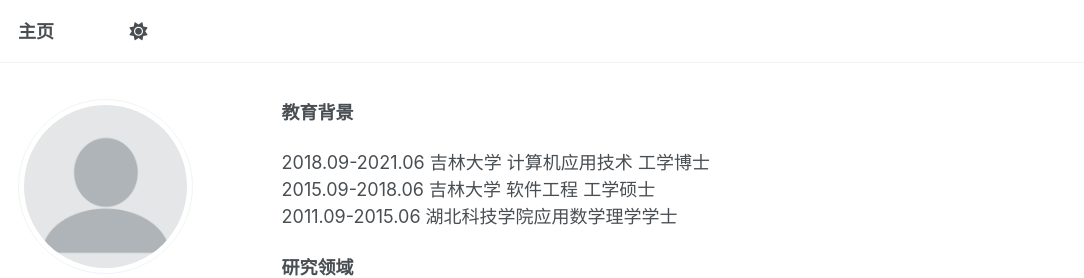
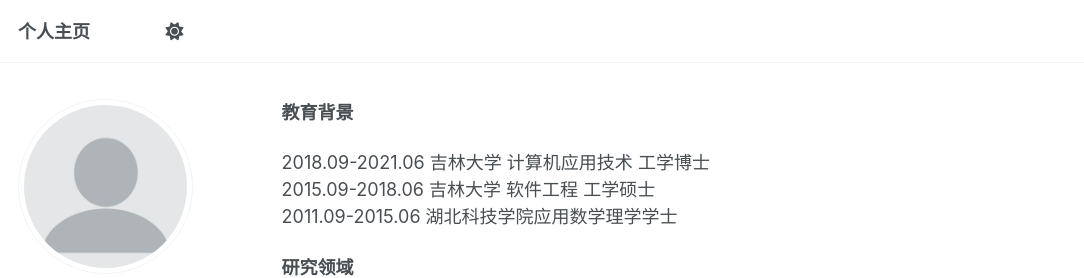
Before and after one commit to abcair/ys, a Jekyll site: the page built from _pages/about.md, in a window 1280 px wide. Shown: the top 278 px of the page, without its empty margins (0-1084 px from the left). Built offline with Jekyll 4.4.1, drawn with Linux system fonts in a browser that asks for light colours; some web fonts are replaced.

Commit message:
Update _config.yml

```diff
--- a/_config.yml
+++ b/_config.yml
@@ -9,7 +9,7 @@
 # Basic Site Settings
 locale                   : "zh_CN"
 site_theme               : "default"
-title                    : "主页"
+title                    : "个人主页"
 title_separator          : "-"
 name                     : &name "Your Name"
 description              : &description "personal description"
```
